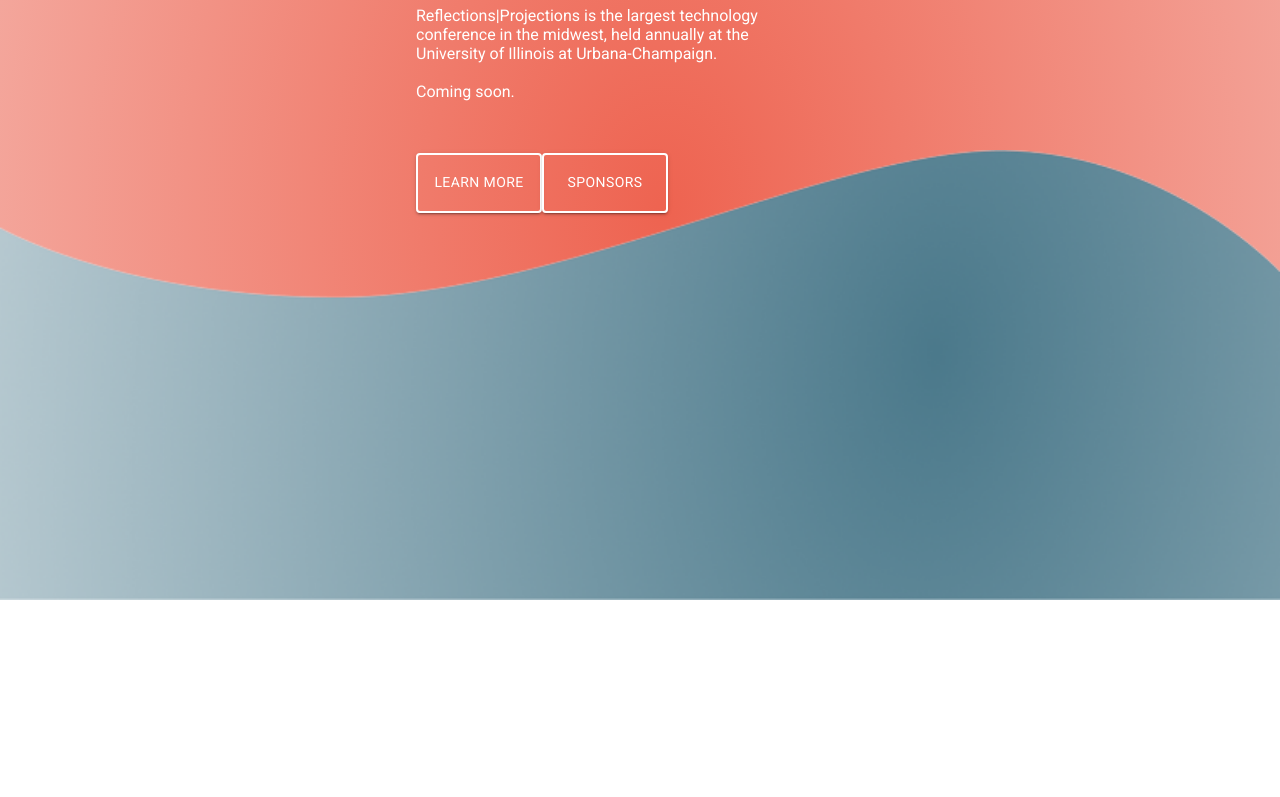
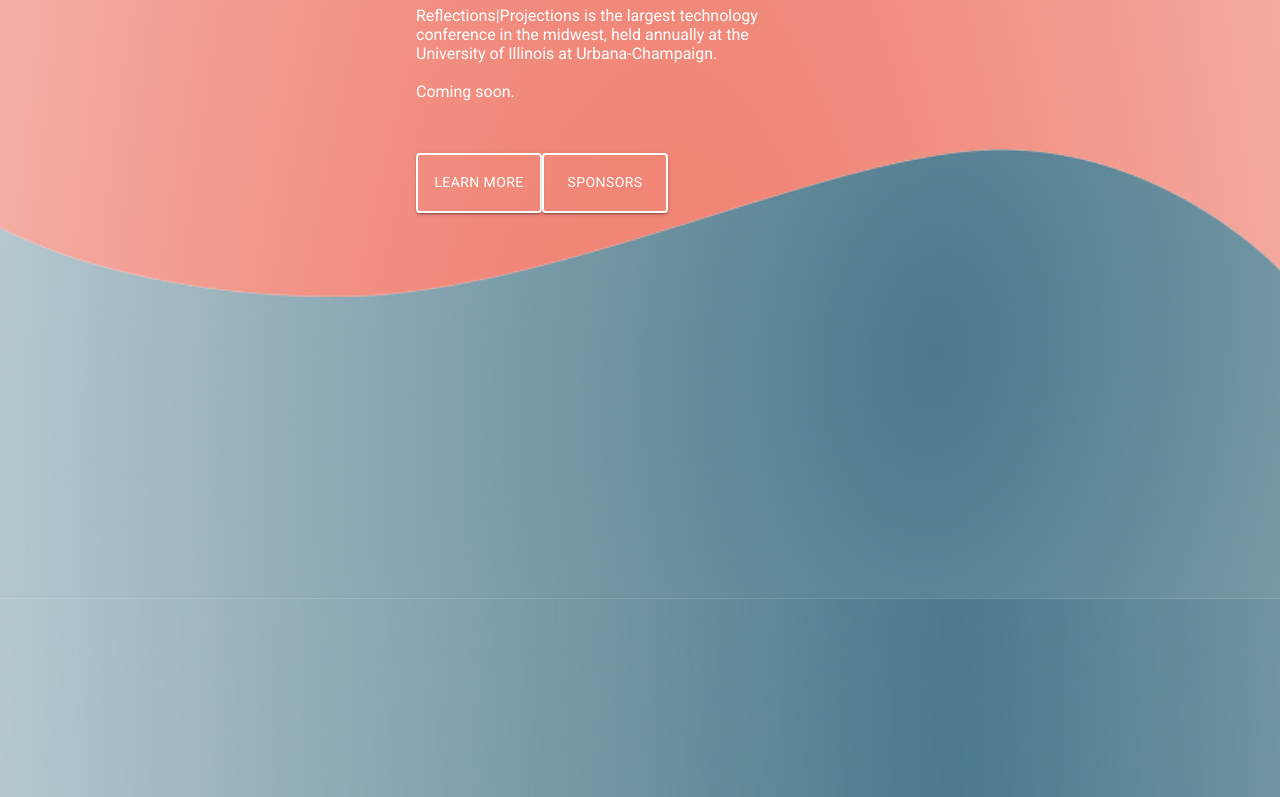
Before and after one commit to ReflectionsProjections/rp2022, a Next.js app: page / in a window 1280 px wide. Shown: the part 450-1247 px from the top of the page. Before the commit the page ends 1050 px from the top, so only its background shows below. Built offline with nearby package versions, Linux system fonts and the light colour scheme.

Commit message:
Added infinitely extending blue wavy background

```diff
--- a/pages/index.js
+++ b/pages/index.js
@@ -65,7 +65,8 @@
       <div className={styles.bg}>
         {/* <img class = "fixed-to-top" src="/resources/MiddleWhiteStrokeBackground.png" alt="White Stroke" />
         # How can I make this white line not take up document flow (space) */}
-        <img class = "bg-img" src="/resources/BlueWavyBackground.png" alt="Blue Wavy Background" />
+        <img class = {styles.bgimg} src="/resources/BlueWavyBackground.png" alt="Blue Wavy Background" />
+        <img src="/resources/BlueWavyBackgroundExt.png" alt="Blue Wavy Background" />
       </div>
     </>
   );
--- a/styles/Landing.module.scss
+++ b/styles/Landing.module.scss
@@ -17,9 +17,10 @@
   .fixed-to-top {
     position: fixed;
   }
-  .bg-img {
-    margin-top: auto;
-  }
+}
+
+.bgimg {
+  margin: -1px;
 }
 
 .main {
```
Also changed, not shown: public/resources/BlueWavyBackgroundExt.png (added).
